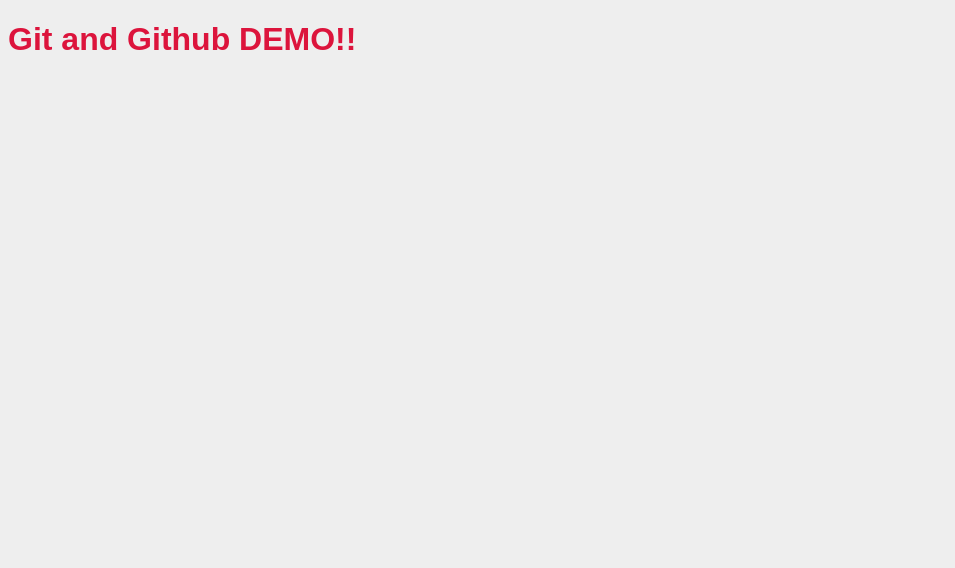
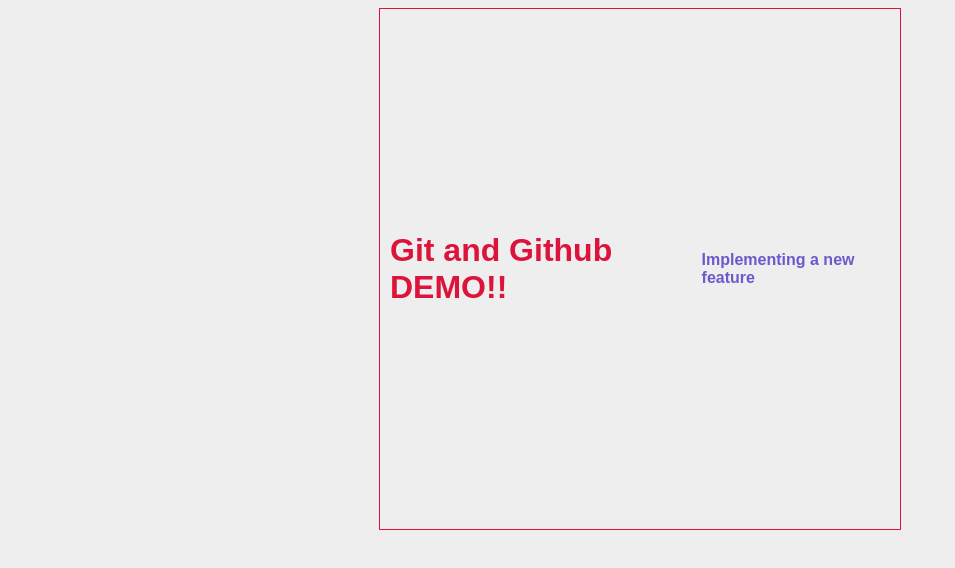
Before and after one commit to Andrewingombe/collabe, a plain HTML site: page index.html in a window 1280 px wide. Shown: the whole page, without its empty margins (0-955 px from the left). Drawn offline with Linux system fonts and the light colour scheme.

Commit message:
Implemented new feature

```diff
--- a/app.js
+++ b/app.js
@@ -1 +1,11 @@
-alert("Hello world");
+const sayHello = () => {
+  console.log("Hello world");
+};
+
+const names = ["Andrew", "Ingombe"];
+
+const person = {
+  name: "Andrew Ingombe",
+  age: 32,
+  profession: "Software engineer",
+};
--- a/index.html
+++ b/index.html
@@ -8,7 +8,10 @@
     <title>Git and Github</title>
   </head>
   <body>
-    <h1>Git and Github DEMO!!</h1>
+    <div class="wrapper">
+      <h1>Git and Github DEMO!!</h1>
+      <h4>Implementing a new feature</h4>
+    </div>
     <script src="app.js"></script>
   </body>
 </html>
--- a/styles.css
+++ b/styles.css
@@ -2,7 +2,22 @@
   font-family: Arial, Helvetica, sans-serif;
   background-color: #eee;
   color: #212121;
+  height: 100vh;
 }
 h1 {
   color: crimson;
 }
+
+h4 {
+  color: slateblue;
+}
+.wrapper {
+  border: 1px solid crimson;
+  width: 500px;
+  height: 500px;
+  margin: auto;
+  display: flex;
+  justify-content: center;
+  align-items: center;
+  padding: 10px;
+}
```
